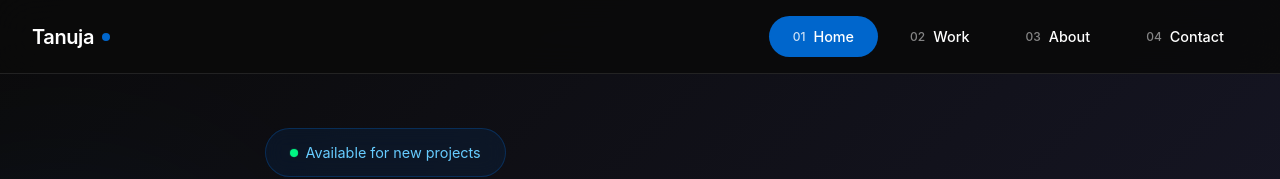
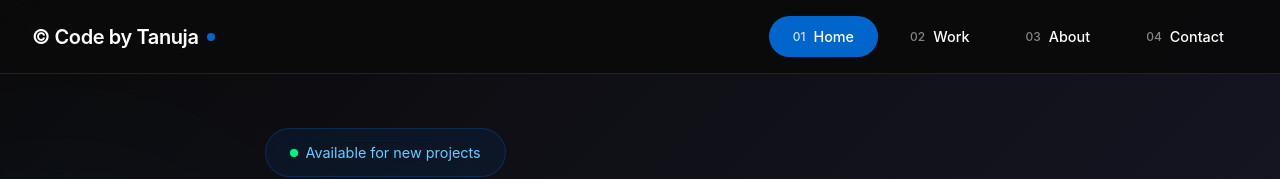
Before and after one commit to TharunKommaddi/my-portfolio, a React (Vite) app: page / in a window 1280 px wide. Shown: the top 179 px of the page. Built offline with nearby package versions, Linux system fonts and the light colour scheme.

Commit message:
Update App.jsx

```diff
--- a/src/App.jsx
+++ b/src/App.jsx
@@ -38,7 +38,7 @@
           <div className="nav-container">
             <div className="nav-left">
               <span className="logo" onClick={() => navigateTo('home')}>
-                <span className="logo-text">Tanuja</span>
+                <span className="logo-text">© Code by Tanuja</span>
                 <span className="logo-dot"></span>
               </span>
             </div>
```
